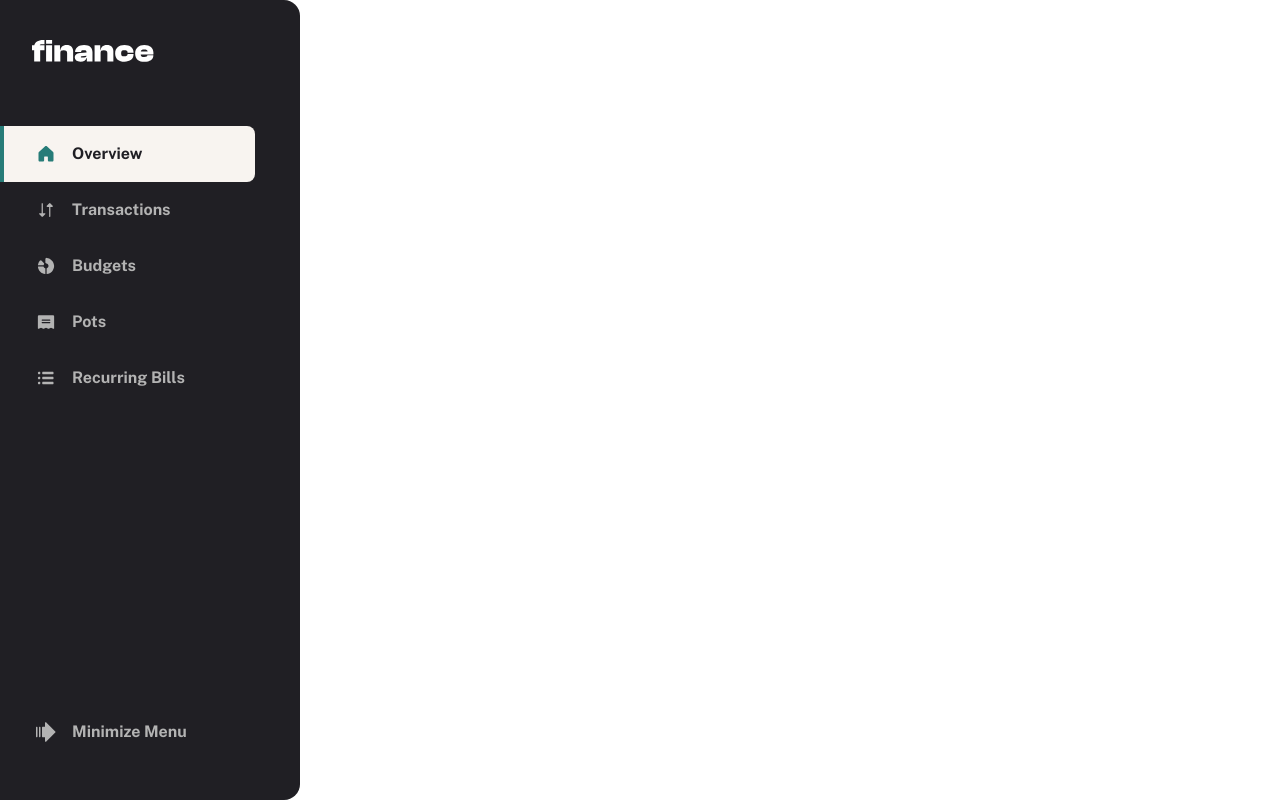
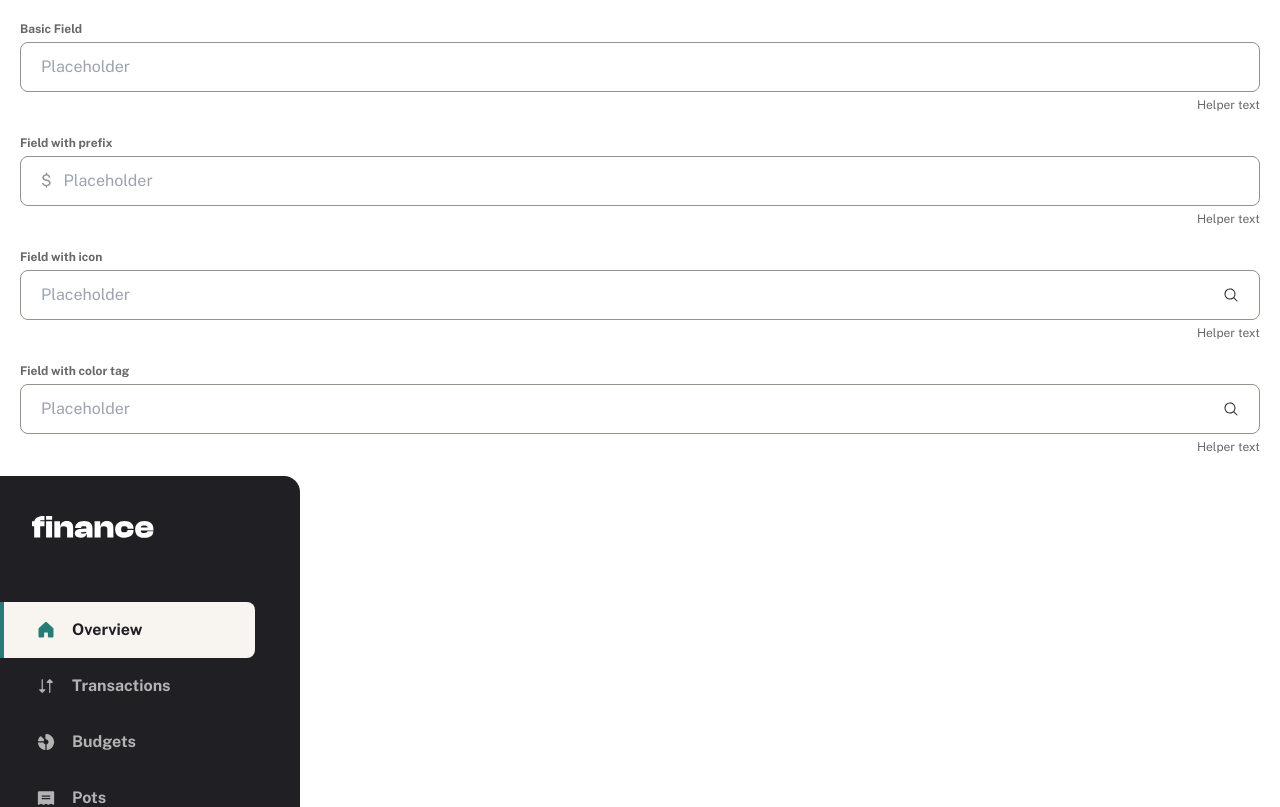
Before and after one commit to OyinloluB/finance-application, a Next.js app: page / in a window 1280 px wide. Shown: the top 807 px of the page. Built offline with nearby package versions, Linux system fonts and the light colour scheme.

Commit message:
set up input form fields component

```diff
--- a/src/app/globals.css
+++ b/src/app/globals.css
@@ -18,6 +18,6 @@
 
 body {
   color: var(--foreground);
-  background: var(--background);
+  /* background: var(--background); */
   font-family: "Public Sans", sans-serif;
 }
--- a/src/app/page.tsx
+++ b/src/app/page.tsx
@@ -1,8 +1,38 @@
+import InputField from "@/components/atoms/InputField";
 import SidebarContainer from "@/components/organisms/SidebarContainer";
 
 export default function Home() {
   return (
     <div>
+      <div className="flex flex-col gap-250 p-250">
+        <InputField
+          name="basic_field"
+          label="Basic Field"
+          placeholder="Placeholder"
+          helperText="Helper text"
+        />
+        <InputField
+          name="field_with_prefix"
+          label="Field with prefix"
+          placeholder="Placeholder"
+          prefix="$"
+          helperText="Helper text"
+        />
+        <InputField
+          name="field_with_icon"
+          label="Field with icon"
+          placeholder="Placeholder"
+          icon="MagnifyingGlassIcon"
+          helperText="Helper text"
+        />
+        <InputField
+          name="field_with_color_tag"
+          label="Field with color tag"
+          placeholder="Placeholder"
+          icon="MagnifyingGlassIcon"
+          helperText="Helper text"
+        />
+      </div>
       <SidebarContainer />
     </div>
   );
--- a/src/components/atoms/InputField.tsx
+++ b/src/components/atoms/InputField.tsx
@@ -0,0 +1,62 @@
+"use client";
+
+import React from "react";
+import { useForm } from "react-hook-form";
+import { IconName, Icons } from "./icons";
+
+interface InputProps {
+  name: string;
+  label?: string;
+  placeholder?: string;
+  prefix?: string;
+  icon?: IconName;
+  helperText?: string;
+  error?: string;
+}
+
+const InputField = ({
+  name,
+  label,
+  placeholder,
+  prefix,
+  icon,
+  helperText,
+  error,
+}: InputProps) => {
+  const { register } = useForm();
+  const IconComponent = icon && Icons[icon];
+
+  return (
+    <div className="flex flex-col gap-50">
+      {label && (
+        <label className="text-preset-5 text-grey-500 font-bold">{label}</label>
+      )}
+      <div
+        className={`flex items-center py-150 px-250 border rounded-lg ${
+          error ? "border-secondary-red" : "border-beige-500"
+        }`}
+      >
+        {prefix && <span className="pr-150 text-beige-500">{prefix}</span>}
+        <input
+          {...register(name)}
+          placeholder={placeholder}
+          className="flex-1 bg-transparent focus:outline-none"
+        />
+        {IconComponent && (
+          <div>
+            <IconComponent />
+          </div>
+        )}
+      </div>
+      {helperText && !error && (
+        <p className="text-preset-5 text-right text-grey-500">{helperText}</p>
+      )}
+
+      {error && (
+        <p className="text-preset-5 text-right text-secondary-red">{error}</p>
+      )}
+    </div>
+  );
+};
+
+export default InputField;
--- a/src/components/atoms/SidebarItem.tsx
+++ b/src/components/atoms/SidebarItem.tsx
@@ -21,9 +21,9 @@ const SidebarItem = ({
   return (
     <div>
       <div
-        className={`flex items-center gap-200 px-400 py-200 border-l-4 border-transparent cursor-pointer text-preset-3 font-bold transition-all duration-300 ${
+        className={`flex items-center gap-200 px-400 py-200 border-l-4 border-transparent cursor-pointer text-preset-3 font-bold transition-all duration-300 w-[85%] ${
           active
-            ? "text-grey-900 bg-beige-100 rounded-r-lg border-l-secondary-green w-[85%]"
+            ? "text-grey-900 bg-beige-100 rounded-r-lg border-l-secondary-green"
             : "text-grey-300"
         }`}
         onClick={onClick}
```
